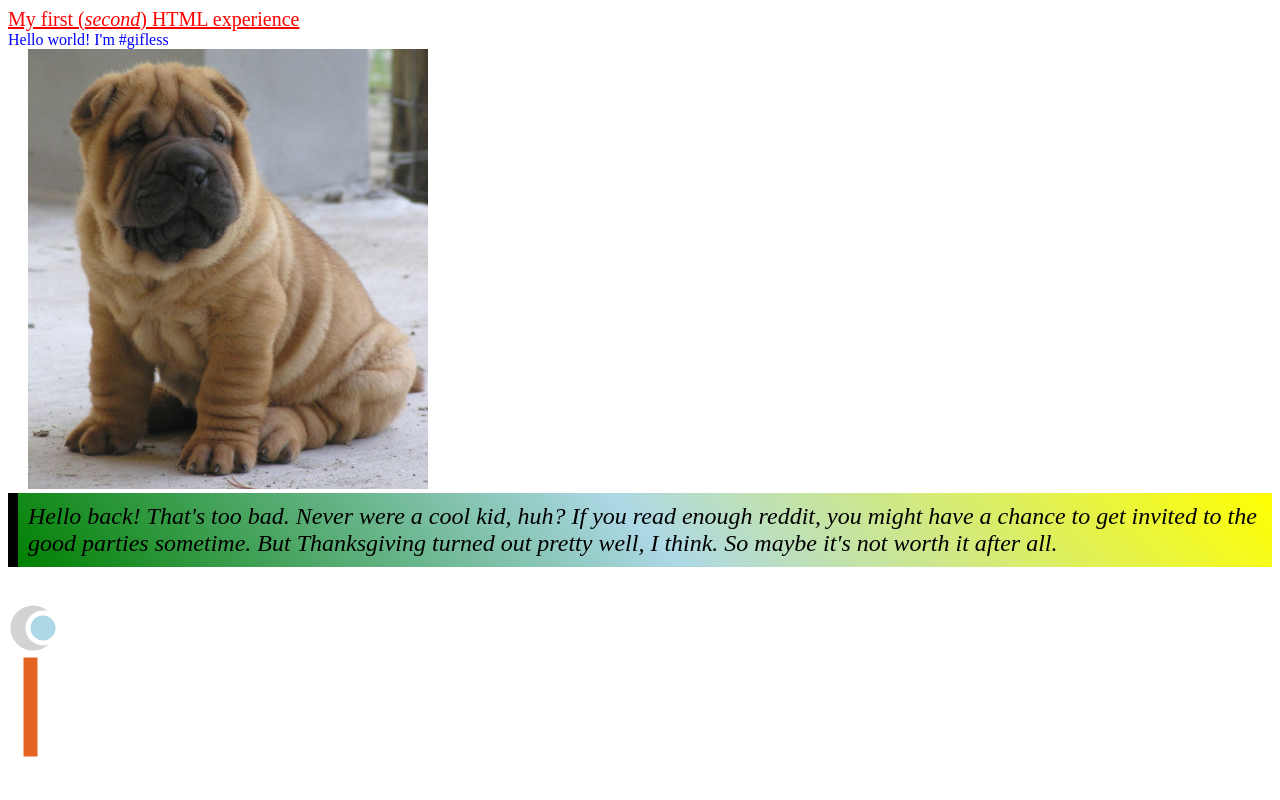
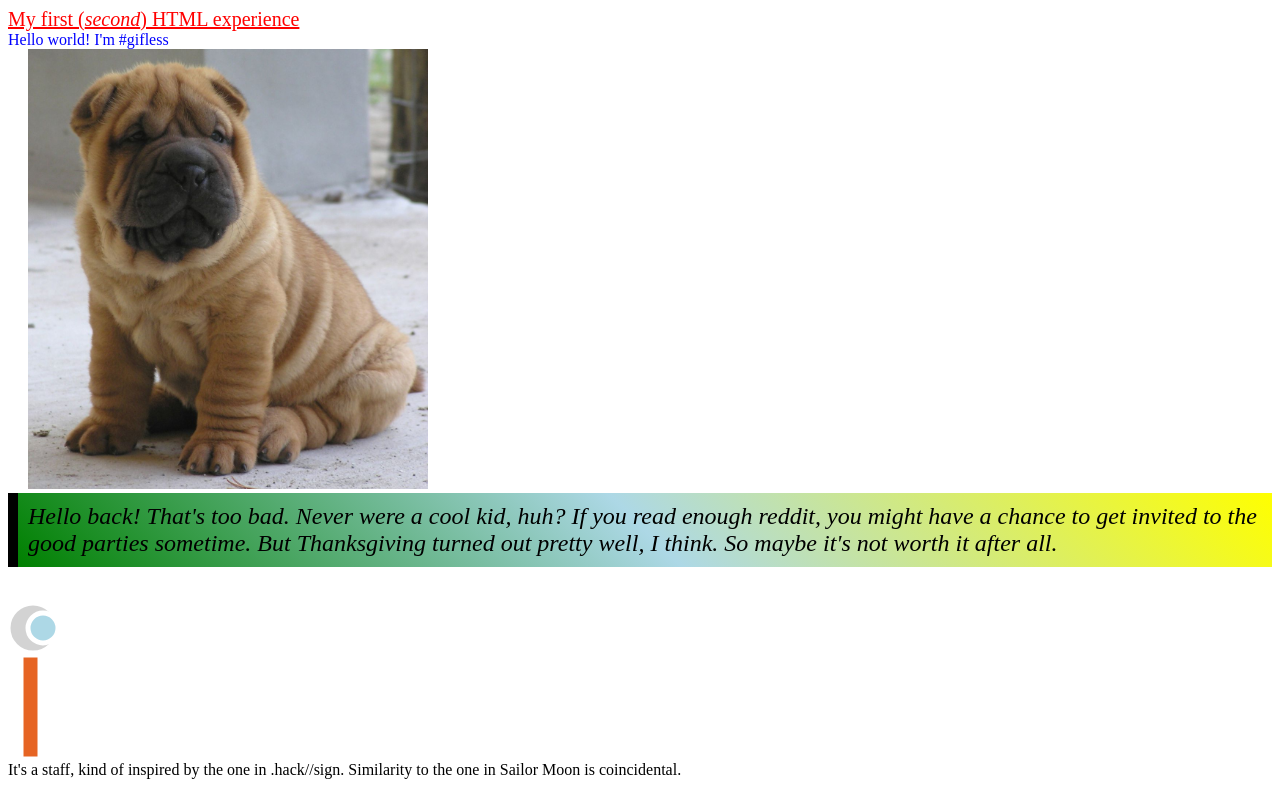
Before and after one commit to gbass/artwork, a plain HTML site: page index.html in a window 1280 px wide. Drawn offline with Linux system fonts and the light colour scheme.

Commit message:
added text description

```diff
--- a/index.html
+++ b/index.html
@@ -42,6 +42,9 @@
 				<rect height="100" width="15" class="rect1">
 				</rect>
 			</svg>
+
+			<br>
+			It's a staff, kind of inspired by the one in .hack//sign.  Similarity to the one in Sailor Moon is coincidental.
 		</div>
 
 
```
